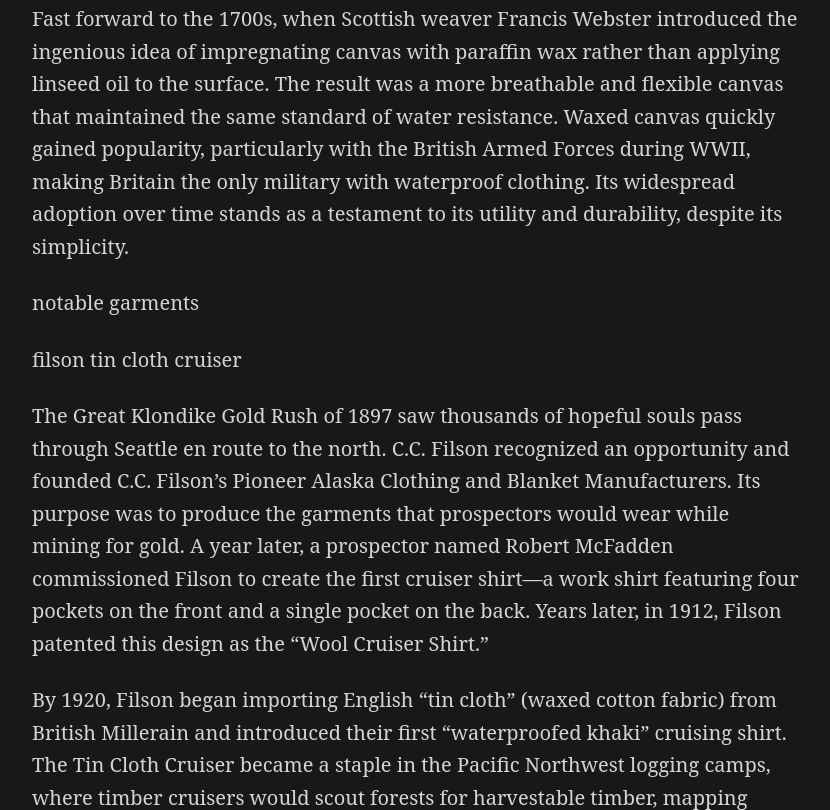
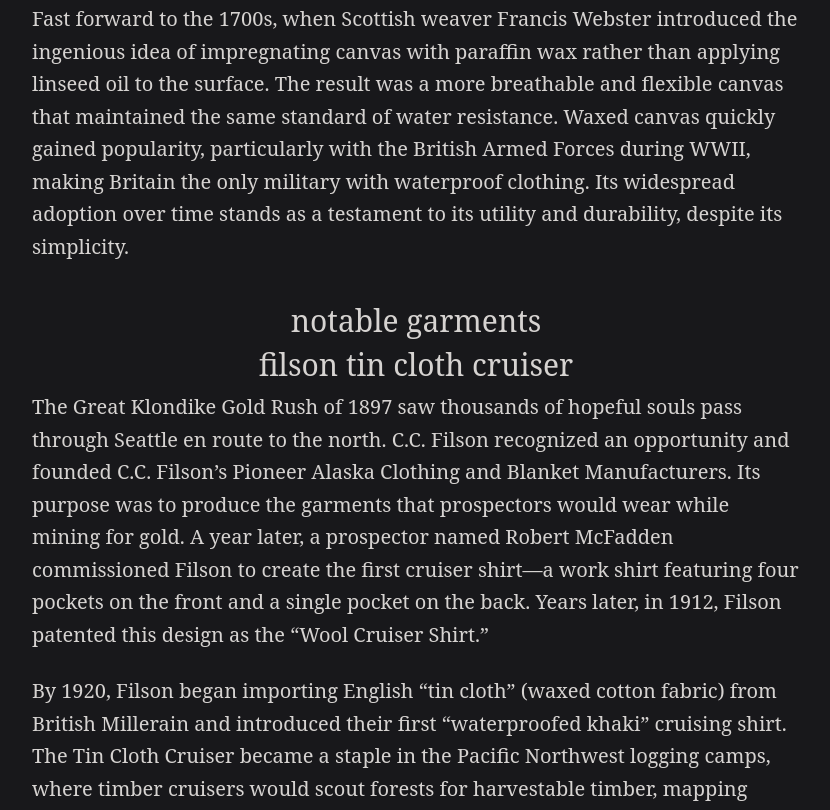
Before and after one commit to seagram/seagram.dev, an Astro site: page /posts/waxed-canvas in a window 1280 px wide. Shown: the part 1990-2800 px from the top of the page, without its empty margins (224-1054 px from the left). Built offline with nearby package versions, Linux system fonts and the light colour scheme; Astro itself is replaced by a stand-in of ours.

Commit message:
Updated article styling

```diff
--- a/src/components/Prose.astro
+++ b/src/components/Prose.astro
@@ -1,6 +1,6 @@
 <div
   class="prose-headings:text-center
-  prose-headings:text-3xl
+  prose-headings:text-2xl md:prose-headings:text-3xl
   prose-headings:mb-2
   prose-h1:text-3xl
   prose-h1:mt-10
@@ -8,23 +8,23 @@
   prose-p:leading-relaxed
   prose-p:whitespace-pre-line
   prose-p:mb-6
-  prose-p:text-xl
+  prose-p:text-lg md:prose-p:text-xl
   prose-img:mx-auto
   prose-img:my-10
   prose-pre:my-5
   prose-pre:bg-zinc-800
   prose-pre:p-4
-  prose-pre:text-base
+  prose-pre:text-sm md:prose-pre:text-base
   prose-pre:rounded-2xl
-  prose-code:text-base
+  prose-code:text-sm md:prose-code:text-base
   prose-ul:list-disc
   prose-ul:pl-8
   prose-ul:mb-4
-  prose-ul:text-xl
+  prose-ul:text-lg md:prose-ul:text-xl
   prose-ol:list-decimal
   prose-ol:pl-8
   prose-ol:mb-4
-  prose-ol:text-xl"
+  prose-ol:text-lg md:prose-ol:text-xl"
 >
   <slot />
 </div>
--- a/src/layouts/ArticleLayout.astro
+++ b/src/layouts/ArticleLayout.astro
@@ -14,12 +14,12 @@
     <ClientRouter />
   </head>
   <body>
-    <article class="mx-auto max-w-3xl my-10">
+    <article class="mx-auto max-w-3xl my-10 px-6 sm:px-0">
       <header class="text-center">
-        <h1 class="sm:text-3xl lg:text-4xl mb-2">
+        <h1 class="text-2xl sm:text-3xl lg:text-4xl mb-2">
           {frontmatter.title}
         </h1>
-        <p class="text-xl mb-4">
+        <p class="text-lg sm:text-xl mb-4">
           {frontmatter.date}
         </p>
       </header>
--- a/src/pages/posts/waxed-canvas.md
+++ b/src/pages/posts/waxed-canvas.md
@@ -3,7 +3,8 @@
 title: "the history of waxed canvas"
 date: 08/27/2024
 ---
- ![Oil Painting of a Sailboat](../../assets/images/sailboat.jpg)
+
+![Oil Painting of a Sailboat](../../assets/images/sailboat.jpg)
 
 In the late 11th century, Viking longships used wool for their sailcloths. These sailcloths were meticulously woven by hand using an upright warp-weighted loom. Depending on the ship's locality, one of three methods was employed for weaving the wool: two-shaft (also referred to as plain weave), three-shaft (2/1 twill), or four-shaft (2/2 twill). Here, 2/1 and 2/2 refer to the number of threads passing over and under. However, the wool would often suffer damage from the residual moisture of the sea. As the Vikings expanded their trade routes, they gained access to flax-producing regions in Western Europe and the Mediterranean. Thus, the linen sailcloth revolution emerged.
 
@@ -13,9 +14,9 @@
 
 Fast forward to the 1700s, when Scottish weaver Francis Webster introduced the ingenious idea of impregnating canvas with paraffin wax rather than applying linseed oil to the surface. The result was a more breathable and flexible canvas that maintained the same standard of water resistance. Waxed canvas quickly gained popularity, particularly with the British Armed Forces during WWII, making Britain the only military with waterproof clothing. Its widespread adoption over time stands as a testament to its utility and durability, despite its simplicity.
 
-notable garments
+# notable garments
 
- filson tin cloth cruiser
+## filson tin cloth cruiser
 
 The Great Klondike Gold Rush of 1897 saw thousands of hopeful souls pass through Seattle en route to the north. C.C. Filson recognized an opportunity and founded C.C. Filson's Pioneer Alaska Clothing and Blanket Manufacturers. Its purpose was to produce the garments that prospectors would wear while mining for gold. A year later, a prospector named Robert McFadden commissioned Filson to create the first cruiser shirt—a work shirt featuring four pockets on the front and a single pocket on the back. Years later, in 1912, Filson patented this design as the "Wool Cruiser Shirt."
 
@@ -23,7 +24,7 @@
 
 ![Filson Tin Cloth Cruiser Jacket](../../assets/images/filson.png)
 
- barbour bedale
+## barbour bedale
 
 Founded in 1894 in South Shields, England, Barbour began as J. Barbour & Sons, producing suits for nearly every British International motorcycle team from 1936 to 1977. It was Duncan Barbour, the third generation of the family and an avid motorcyclist, who introduced the one-piece waxed-cotton Barbour International suit. This innovation led Barbour to expand into manufacturing waxed cotton jackets for the public.
 
@@ -33,6 +34,6 @@
 
 ![Barbour Bedale Jacket](../../assets/images/barbour.webp)
 
-conclusion
+# conclusion
 
 While the origins of waxed canvas (interchangeably, waxed cotton) date back to many a century ago, its perpetual resiliency has stood the tests of time. Many manufacturers such as Thursday Boot Company and Flint & Tinder have recruited waxed canvas for their garments in recent years to a great success. The origins of waxed canvas (or waxed cotton) date back centuries, yet its enduring resilience has withstood the test of time. Many contemporary brands, such as Thursday Boot Company and Flint & Tinder, have embraced waxed canvas in recent years, with great success. Waxed canvas remains a pinnacle testament to nature’s ability to provide solutions to mankind's needs in the simplest ways.
```
